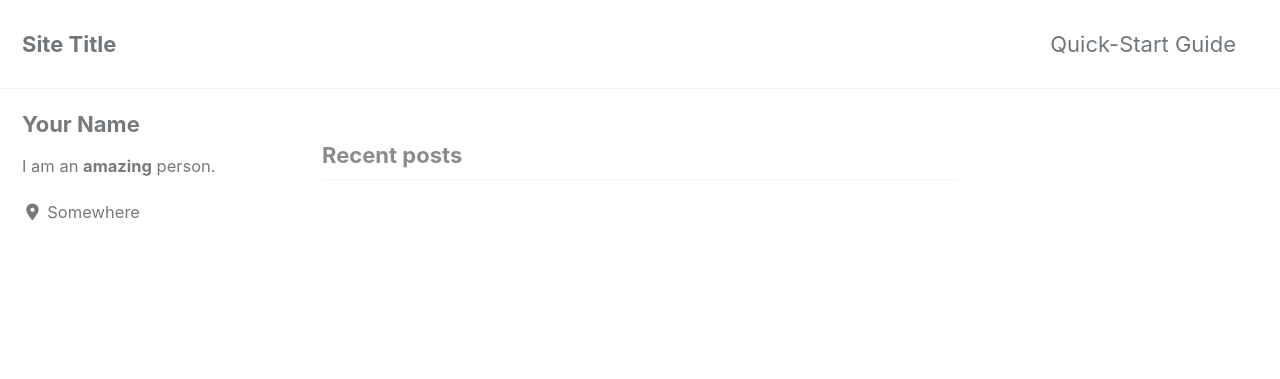
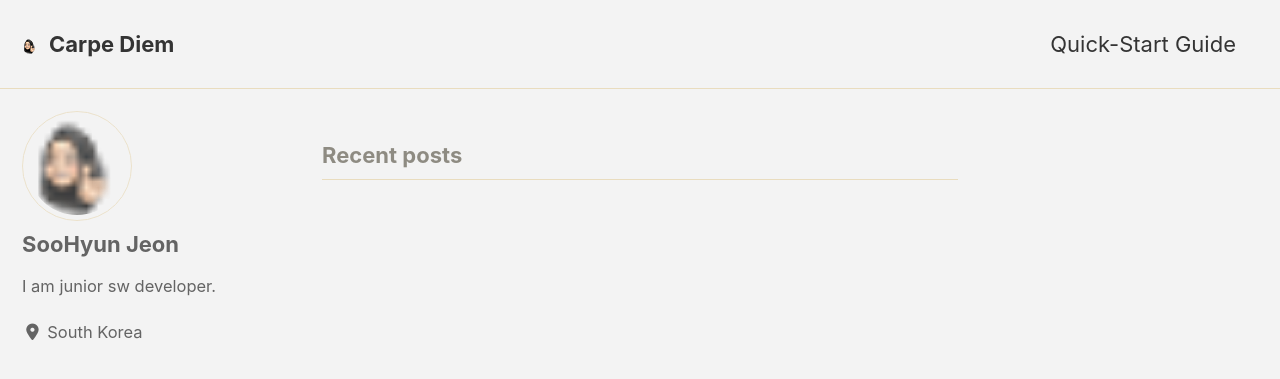
Before and after one commit to soohyun0907/soohyun0907.github.io, a Jekyll site: the page built from index.html, in a window 1280 px wide and 900 px high. Shown: the top 379 px of the window. Built offline with Jekyll 4.4.1, drawn with Linux system fonts in a browser that asks for light colours; cached includes are drawn as plain includes; nearby versions of some CDN libraries; the list of posts is cut into pages by our own code; some of the changed text lies outside the part shown.

Commit message:
Update _config.yml

```diff
--- a/_config.yml
+++ b/_config.yml
@@ -12,20 +12,20 @@
 
 # theme                  : "minimal-mistakes-jekyll"
 # remote_theme           : "mmistakes/minimal-mistakes"
-minimal_mistakes_skin    : "default" # "air", "aqua", "contrast", "dark", "dirt", "neon", "mint", "plum", "sunrise"
+minimal_mistakes_skin    : "dirt" # "air", "aqua", "contrast", "dark", "dirt", "neon", "mint", "plum", "sunrise"
 
 # Site Settings
 locale                   : "en-US"
-title                    : "Site Title"
+title                    : "Carpe Diem"
 title_separator          : "-"
 subtitle                 : # site tagline that appears below site title in masthead
-name                     : "Your Name"
-description              : "An amazing website."
-url                      : # the base hostname & protocol for your site e.g. "https://mmistakes.github.io"
+name                     : "SooHyun Jeon"
+description              : "SW Developer Website"
+url                      : "https://soohyun0907.github.io" # the base hostname & protocol for your site e.g. "https://mmistakes.github.io"
 baseurl                  : # the subpath of your site, e.g. "/blog"
 repository               : # GitHub username/repo-name e.g. "mmistakes/minimal-mistakes"
 teaser                   : # path of fallback teaser image, e.g. "/assets/images/500x300.png"
-logo                     : # path of logo image to display in the masthead, e.g. "/assets/images/88x88.png"
+logo                     : "assets/profile_16x16.png" # path of logo image to display in the masthead, e.g. "/assets/images/88x88.png"
 masthead_title           : # overrides the website title displayed in the masthead, use " " for no title
 # breadcrumbs            : false # true, false (default)
 words_per_minute         : 200
@@ -107,10 +107,10 @@
 
 # Site Author
 author:
-  name             : "Your Name"
-  avatar           : # path of avatar image, e.g. "/assets/images/bio-photo.jpg"
-  bio              : "I am an **amazing** person."
-  location         : "Somewhere"
+  name             : "SooHyun Jeon"
+  avatar           : "/assets/profile_16x16.png" # path of avatar image, e.g. "/assets/images/bio-photo.jpg"
+  bio              : "I am junior sw developer."
+  location         : "South Korea"
   email            :
   links:
     - label: "Email"
```
